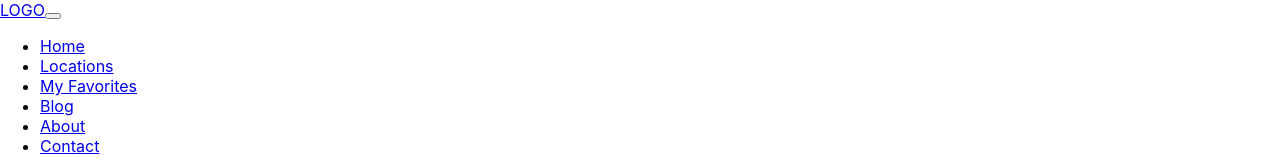
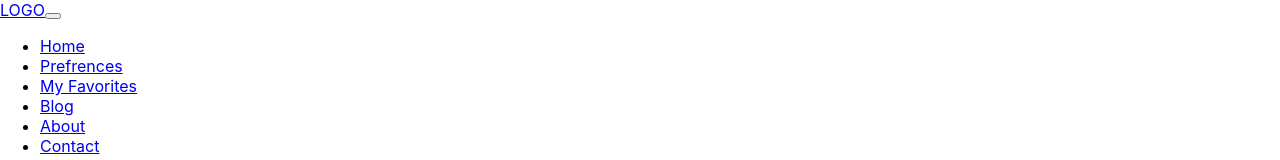
Before and after one commit to Alzubair98/ozyapi, a React (Create React App) app: page / in a window 1280 px wide. Shown: the top 160 px of the page. Built offline with nearby package versions, Linux system fonts and the light colour scheme; the HTML template or start-up script is replaced by a standard one.

Commit message:
fix nav bar

```diff
--- a/src/component/navbar/navbar.js
+++ b/src/component/navbar/navbar.js
@@ -28,7 +28,7 @@ const Navbar = () => {
               </li>
               <li class="nav-item">
                 <a class="nav-link" href="#">
-                  Locations
+                  Prefrences
                 </a>
               </li>
               <li class="nav-item">
```
